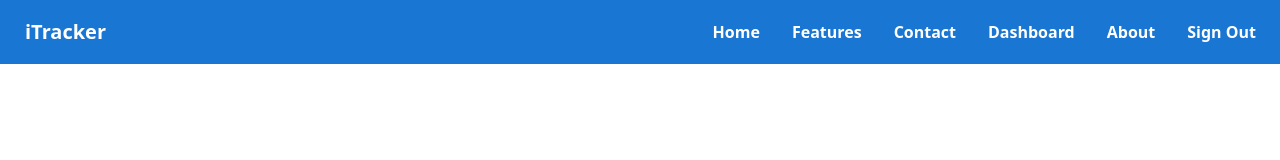
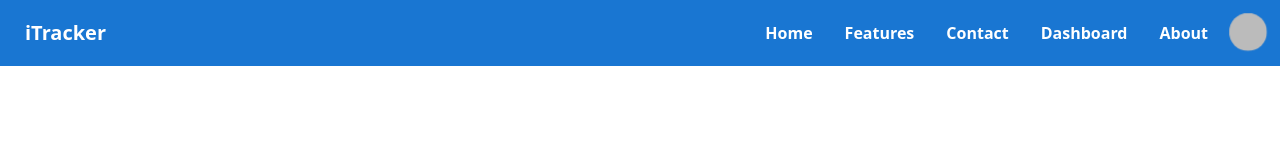
Before and after one commit to md-najmul-haque/itracker, a React (Create React App) app: page / in a window 1280 px wide. Shown: the top 160 px of the page. Built offline with nearby package versions, Linux system fonts and the light colour scheme; no server answers; sample sign-in values are in the browser's storage.

Commit message:
navbar updated

```diff
--- a/src/Pages/Shared/Navbar/Navbar.tsx
+++ b/src/Pages/Shared/Navbar/Navbar.tsx
@@ -28,7 +28,24 @@ const Navbar = () => {
             }
             <li><Link to='/about'>About</Link></li>
             {
-                user ? <li><Link onClick={() => signOut(auth)} to='/'>Sign Out</Link></li> : <>
+                user ? <>
+                    <div className="dropdown dropdown-end">
+                        <label tabIndex={0} className="btn btn-ghost btn-circle avatar">
+                            <div className="w-10 rounded-full">
+                                <img src={`${user?.photoURL}` || 'https://i.ibb.co/1fcM35N/default-User.png'} alt='user-img' />
+                            </div>
+                        </label>
+                        <ul tabIndex={0} className="menu menu-compact dropdown-content mt-3 p-2 shadow bg-primary text-white rounded-box w-52">
+                            <li>
+                                <Link to='/viewProfile' className="justify-between">
+                                    View Profile
+                                </Link>
+                            </li>
+                            <li><Link to='/updateProfile'>Update Profile</Link></li>
+                            <li><Link onClick={() => signOut(auth)} to='/'>Sign Out</Link></li>
+                        </ul>
+                    </div>
+                </> : <>
                     <li><Link to='/signin'>Sign In</Link></li>
                     <li><Link to='/signup'>Get Started</Link></li>
                 </>
@@ -45,7 +62,7 @@ const Navbar = () => {
                         <label tabIndex={0} className="btn btn-ghost lg:hidden">
                             <svg xmlns="http://www.w3.org/2000/svg" className="h-5 w-5" fill="none" viewBox="0 0 24 24" stroke="currentColor"><path stroke-linecap="round" stroke-linejoin="round" stroke-width="2" d="M4 6h16M4 12h8m-8 6h16" /></svg>
                         </label>
-                        <ul tabIndex={0} className="menu bg-secondary menu-compact dropdown-content mt-3 p-2 shadow rounded-box w-52">
+                        <ul tabIndex={0} className="menu bg-primary menu-compact dropdown-content mt-3 p-2 shadow rounded-box w-52">
                             {menuItem}
                         </ul>
                     </div>
@@ -57,22 +74,7 @@ const Navbar = () => {
                     </ul>
                 </div>
 
-                {/* <div className="dropdown dropdown-end">
-                    <label tabIndex={0} className="btn btn-ghost btn-circle avatar">
-                        <div className="w-10 rounded-full">
-                            <img src={`${user?.photoURL}` || 'https://i.ibb.co/1fcM35N/default-User.png'} alt='user-img' />
-                        </div>
-                    </label>
-                    <ul tabIndex={0} className="menu menu-compact dropdown-content mt-3 p-2 shadow bg-base-100 rounded-box w-52">
-                        <li>
-                            <Link to='/viewProfile' className="justify-between">
-                                View Profile
-                            </Link>
-                        </li>
-                        <li><Link to='/updateProfile'>Update Profile</Link></li>
-                        <li><Link onClick={() => signOut(auth)} to='/'>Sign Out</Link></li>
-                    </ul>
-                </div> */}
+
 
                 <div className="navbar-end block md:hidden flex">
                     {pathname.includes('dashboard') && <label htmlFor="my-drawer-2" className="btn btn-ghost btn-circle drawer-button lg:hidden">
```
